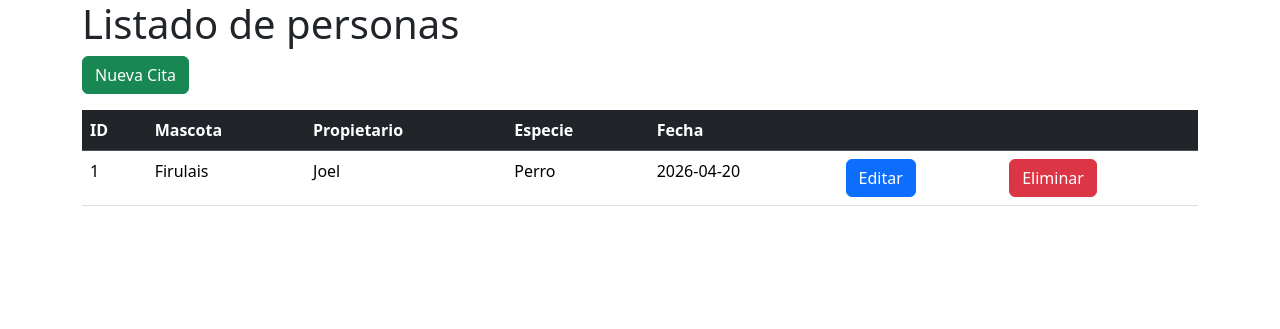
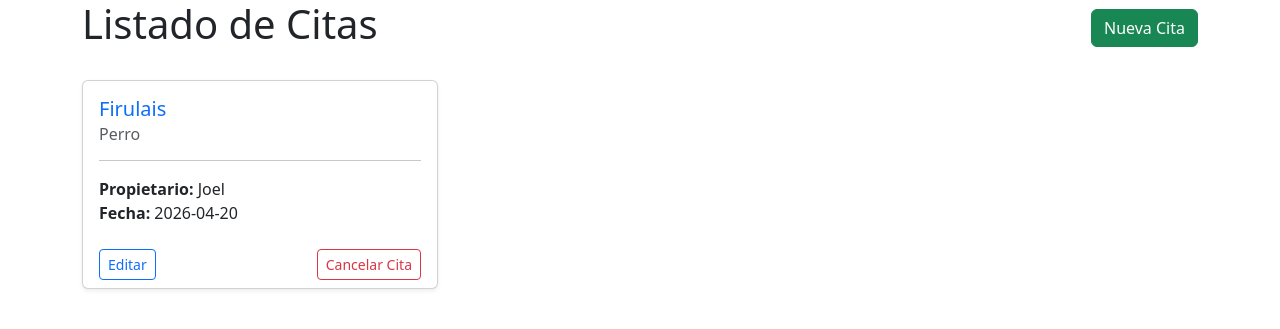
Before and after one commit to JhoeJhl/SistemaCitasMedicasVeterinaria, a Flask app: page / in a window 1280 px wide. Shown: the top 329 px of the page. Run offline with Flask 3, Linux system fonts and the light colour scheme; data comes from the database, SQL or seed files in the repository.

Commit message:
Cancelar cambiado a Cancelar cita

```diff
--- a/templates/index.html
+++ b/templates/index.html
@@ -1,36 +1,35 @@
 {% extends 'base.html' %}
 
 {% block content %}
-<h1>Listado de personas</h1>
+<div class="d-flex justify-content-between align-items-center mb-4">
+    <h1>Listado de Citas</h1>
+    <a href="/agendar" class="btn btn-success">Nueva Cita</a>
+</div>
 
-<a href="/agendar" class="btn btn-success mb-3">Nueva Cita</a>
-
-<table class="table">
-    <thead class="table-dark">
-        <tr col="1">
-            <th>ID</th>
-            <th>Mascota</th>
-            <th>Propietario</th>
-            <th>Especie</th>
-            <th>Fecha</th>
-            <th></th>
-            <th></th>
-        </tr>
-    </thead>
-    <tbody>
-        {% for item in consulta %}
-        <tr>
-            <td>{{ item.id }}</td>
-            <td>{{ item.mascota }}</td>
-            <td>{{ item.propietario }}</td>
-            <td>{{ item.especie }}</td>
-            <td>{{ item.fecha }}</td>
-            <td><a href="/modificar/{{ item.id }}" class="btn btn-primary">Editar</a></td>
-            <td><a href="/delete/{{ item.id}}" class="btn btn-danger" onclick="return (confirm('¿Esta seguro de eliminar el registro?'))">Eliminar</a></td>
-        </tr>
-
-        {% endfor %}
-    </tbody>
-</table>
+<div class="row">
+    {% for item in consulta %}
+    <div class="col-md-4 mb-4">
+        <div class="card shadow-sm h-100">
+            <div class="card-body">
+                <h5 class="card-title text-primary">{{ item.mascota }}</h5>
+                <h6 class="card-subtitle mb-2 text-muted">{{ item.especie }}</h6>
+                <hr>
+                <p class="card-text">
+                    <strong>Propietario:</strong> {{ item.propietario }} <br>
+                    <strong>Fecha:</strong> {{ item.fecha }}
+                </p>
+            </div>
+            <div class="card-footer bg-transparent border-top-0 d-flex justify-content-between">
+                <a href="/modificar/{{ item.id }}" class="btn btn-outline-primary btn-sm">Editar</a>
+                <a href="/cancelar/{{ item.id }}" class="btn btn-outline-danger btn-sm" onclick="return (confirm('¿Esta seguro de eliminar el registro?'))">Cancelar Cita</a>
+            </div>
+        </div>
+    </div>
+    {% else %}
+    <div class="col-12 text-center">
+        <p class="text-muted">No hay citas registradas.</p>
+    </div>
+    {% endfor %}
+</div>
 
 {% endblock %}
```
